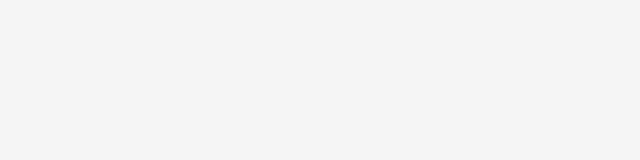
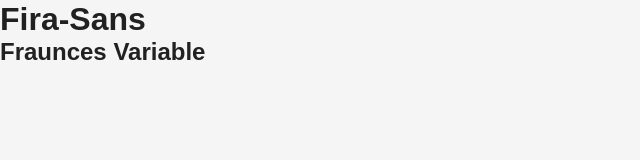
Before and after one commit to bytestoryofficial/colourhand, a website built with Vite: page index.html in a window 1280 px wide. Shown: the whole page, without its empty margins (0-640 px from the left). Built offline with nearby package versions, Linux system fonts and the light colour scheme.

Commit message:
add: fonts

```diff
--- a/index.html
+++ b/index.html
@@ -7,6 +7,8 @@
 </head>
 <body>
     <div id="app">
+        <h1>Fira-Sans</h1>
+        <h2>Fraunces Variable</h2>
     </div>
     <script type="module" src="/src/main.ts"></script>
 </body>
--- a/package.json
+++ b/package.json
@@ -21,6 +21,8 @@
     "typescript": "^7.0.2"
   },
   "dependencies": {
+    "@fontsource-variable/fraunces": "^5.3.0",
+    "@fontsource/fira-sans": "^5.3.0",
     "motion": "^13.1.0"
   }
 }
--- a/src/main.ts
+++ b/src/main.ts
@@ -1,3 +1,5 @@
+import '@fontsource-variable/fraunces';
+import '@fontsource/fira-sans';
 import './style.css';
 
 console.log('Colourhand: hello!');
--- a/src/style.css
+++ b/src/style.css
@@ -55,6 +55,9 @@
 */
 
 :root {
+  --font-display: 'Fraunces Variable', serif;
+  --font-body: 'Fira Sans Variable', sans-serif;
+
   --clr-white-100: #f5f5f5;
   --clr-black-100: #212121;
 }
@@ -62,4 +65,5 @@
 body {
   background-color: var(--clr-white-100);
   color: var(--clr-black-100);
+  font-family: var(--font-body);
 }
```
Also changed, not shown: 1 other file.
